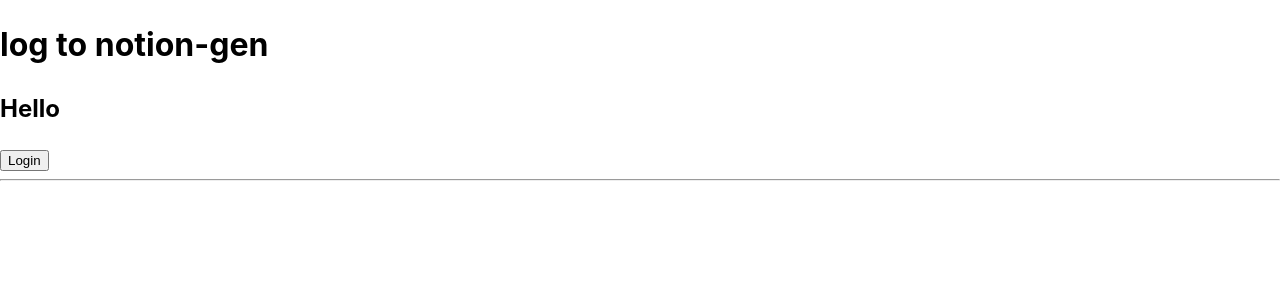
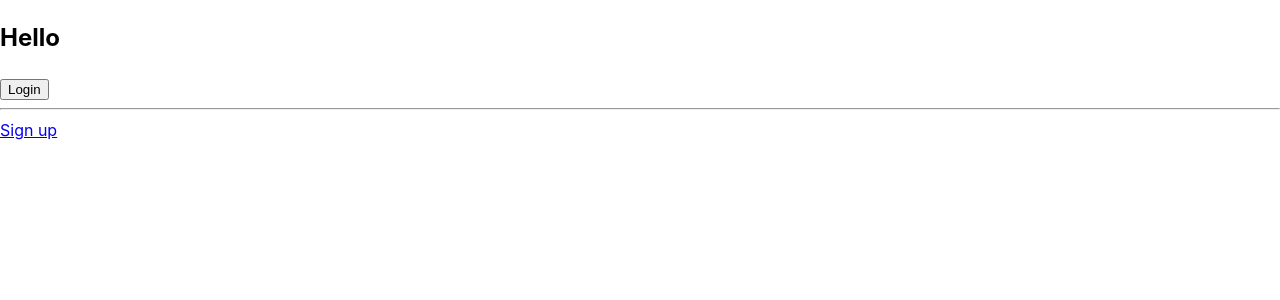
Before and after one commit to matfij/nightwood-forum, a React (Vite) app in the folder apps/client/: page / in a window 1280 px wide. Shown: the top 300 px of the page. Built offline with nearby package versions, Linux system fonts and the light colour scheme.

Commit message:
implement react router

```diff
--- a/apps/client/package.json
+++ b/apps/client/package.json
@@ -13,7 +13,8 @@
     "@reduxjs/toolkit": "^1.9.5",
     "react": "^18.2.0",
     "react-dom": "^18.2.0",
-    "react-redux": "^8.0.5"
+    "react-redux": "^8.0.5",
+    "react-router-dom": "^6.11.2"
   },
   "devDependencies": {
     "@types/react": "^18.0.28",
--- a/apps/client/src/App.tsx
+++ b/apps/client/src/App.tsx
@@ -1,10 +1,14 @@
-import { LoginComponent, LoginProps } from './features/auth/login.component';
+import { Route, Routes } from 'react-router-dom';
+import { SigninComponent } from './features/auth/signin.component';
+import { WorkspaceComponent } from './features/workspace/workspace.component';
+import { SignupComponent } from './features/auth/signup.component';
 
 export const App = () => {
-    const loginProps: LoginProps = {
-        hint: 'log to notion-gen',
-        canRegister: true,
-    };
-
-    return <LoginComponent {...loginProps} />;
+    return (
+        <Routes>
+            <Route path="/" element={<SigninComponent />} />
+            <Route path="/signup" element={<SignupComponent />} />
+            <Route path="/workspace" element={<WorkspaceComponent />} />
+        </Routes>
+    );
 };
--- a/apps/client/src/features/auth/login.component.tsx
+++ b/apps/client/src/features/auth/signin.component.tsx
@@ -1,16 +1,13 @@
+import { Link, useNavigate } from 'react-router-dom';
 import { useSigninMutation } from '../../common/apiSlice';
 import { useAppDispatch, useAppSelector } from '../../common/hooks';
 import { setUsername } from './authSlice';
 
-export interface LoginProps {
-    hint: string;
-    canRegister: boolean;
-}
-
-export const LoginComponent = (props: LoginProps) => {
+export const SigninComponent = () => {
     const username = useAppSelector((state) => state.auth.username);
     const dispatch = useAppDispatch();
     const [signin, { isLoading, isError }] = useSigninMutation();
+    const navigate = useNavigate();
 
     const onSignin = async () => {
         try {
@@ -22,6 +19,7 @@ export const LoginComponent = (props: LoginProps) => {
                 return;
             }
             dispatch(setUsername(res.data.username));
+            navigate('/workspace');
         } catch (err) {
             console.log(err);
         }
@@ -29,12 +27,12 @@ export const LoginComponent = (props: LoginProps) => {
 
     return (
         <>
-            <h1>{props.hint}</h1>
             <h2>Hello {username}</h2>
             <button onClick={onSignin}>Login</button>
             <hr />
             {isLoading && <p>Signing in...</p>}
             {isError && <p>Incorrect credentials</p>}
+            <Link to={'/signup'}>Sign up</Link>
         </>
     );
 };
--- /dev/null
+++ b/apps/client/src/features/auth/signup.component.tsx
@@ -0,0 +1,7 @@
+import { Link } from "react-router-dom";
+
+export const SignupComponent = () => {
+    return <>Signup
+    <Link to={'/'}>Sign in</Link>
+    </>;
+};
--- /dev/null
+++ b/apps/client/src/features/workspace/workspace.component.tsx
@@ -0,0 +1,7 @@
+export const WorkspaceComponent = () => {
+    return (
+        <>
+            <h1>Workspace</h1>
+        </>
+    );
+};
--- a/apps/client/src/main.tsx
+++ b/apps/client/src/main.tsx
@@ -4,11 +4,14 @@ import { Provider } from 'react-redux';
 import { App } from './App.tsx';
 import './index.css';
 import { store } from './common/store.ts';
+import { BrowserRouter } from 'react-router-dom';
 
 ReactDOM.createRoot(document.getElementById('root') as HTMLElement).render(
     <Provider store={store}>
-        <React.StrictMode>
-            <App />
-        </React.StrictMode>
+        <BrowserRouter>
+            <React.StrictMode>
+                <App />
+            </React.StrictMode>
+        </BrowserRouter>
     </Provider>,
 );
```
Also changed, not shown: 1 other file (tests, documents, lock files or other folders).
